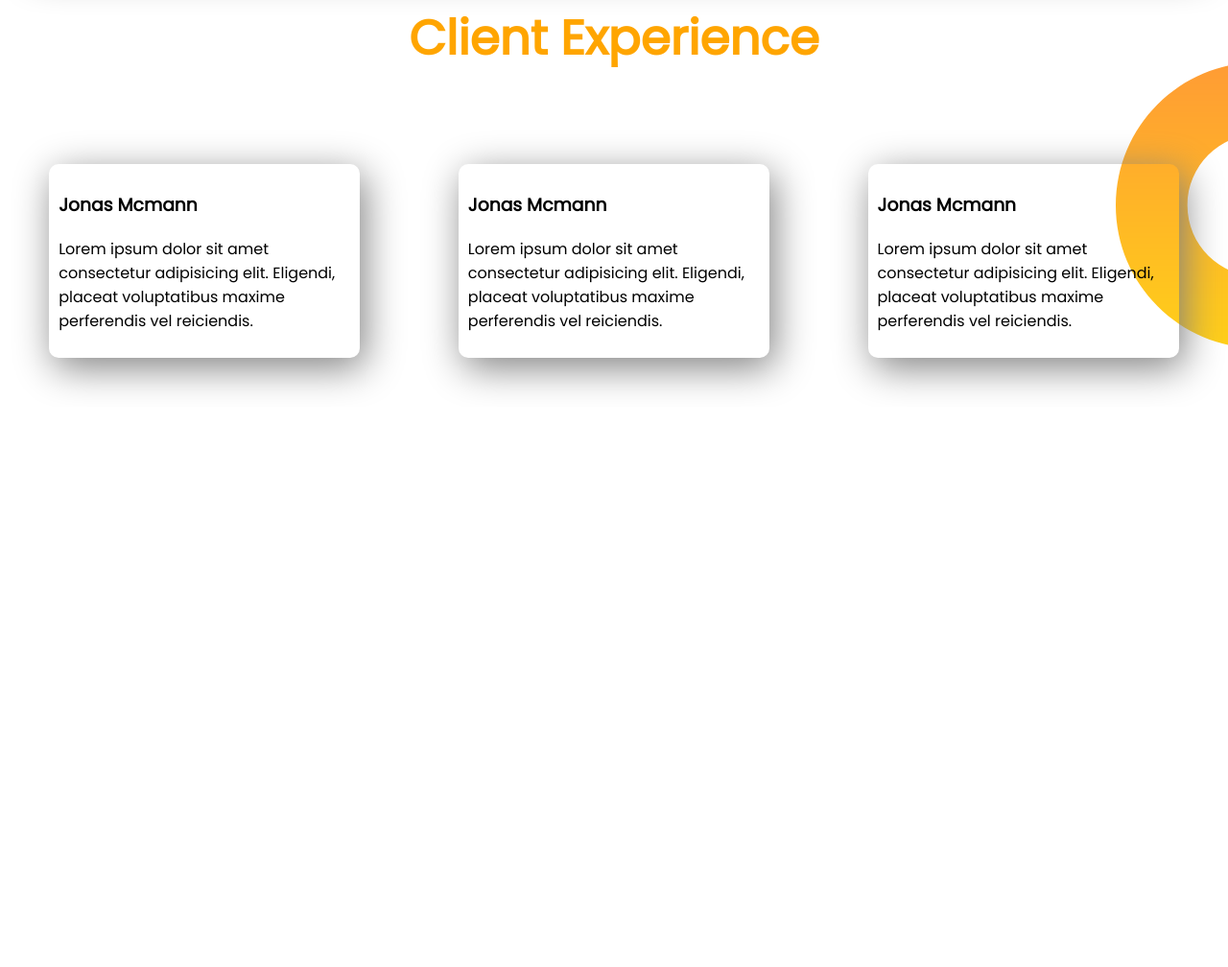
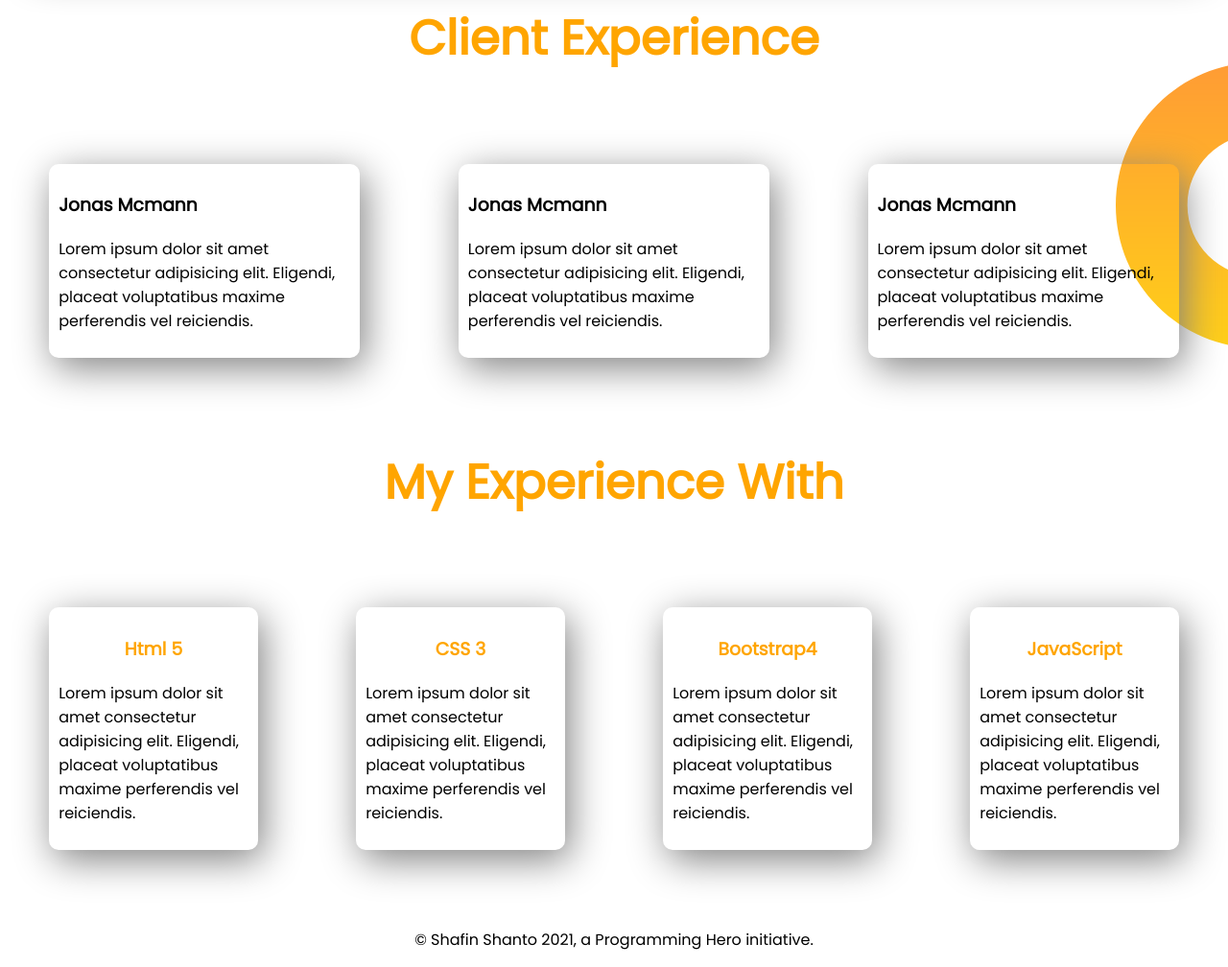
Before and after one commit to ShafinShanto9/module1-practice, a plain HTML site: page index.html in a window 1280 px wide. Shown: the part 1054-2062 px from the top of the page at 96% size. Before the commit the page ends 1478 px from the top, so only its background shows below. Drawn offline with Linux system fonts and the light colour scheme.

Commit message:
final site done

```diff
--- a/index.html
+++ b/index.html
@@ -48,22 +48,22 @@
 
     <section class="client-field">
       <h1 class="align">Client Experience</h1>
-      <div class="client">
-        <div class="client-card">
+      <div class="card-wrapper">
+        <div class="card">
           <h3>Jonas Mcmann</h3>
           <p>
             Lorem ipsum dolor sit amet consectetur adipisicing elit. Eligendi,
             placeat voluptatibus maxime perferendis vel reiciendis.
           </p>
         </div>
-        <div class="client-card">
+        <div class="card">
           <h3>Jonas Mcmann</h3>
           <p>
             Lorem ipsum dolor sit amet consectetur adipisicing elit. Eligendi,
             placeat voluptatibus maxime perferendis vel reiciendis.
           </p>
         </div>
-        <div class="client-card">
+        <div class="card">
           <h3>Jonas Mcmann</h3>
           <p>
             Lorem ipsum dolor sit amet consectetur adipisicing elit. Eligendi,
@@ -72,5 +72,39 @@
         </div>
       </div>
     </section>
+    <section class="experience">
+      <h1 class="align">My Experience With</h1>
+      <div class="card-wrapper">
+        <div class="card">
+          <h3 class="align">Html 5</h3>
+          <p>
+            Lorem ipsum dolor sit amet consectetur adipisicing elit. Eligendi,
+            placeat voluptatibus maxime perferendis vel reiciendis.
+          </p>
+        </div>
+        <div class="card">
+          <h3 class="align">CSS 3</h3>
+          <p>
+            Lorem ipsum dolor sit amet consectetur adipisicing elit. Eligendi,
+            placeat voluptatibus maxime perferendis vel reiciendis.
+          </p>
+        </div>
+        <div class="card">
+          <h3 class="align">Bootstrap4</h3>
+          <p>
+            Lorem ipsum dolor sit amet consectetur adipisicing elit. Eligendi,
+            placeat voluptatibus maxime perferendis vel reiciendis.
+          </p>
+        </div>
+        <div class="card">
+          <h3 class="align">JavaScript</h3>
+          <p>
+            Lorem ipsum dolor sit amet consectetur adipisicing elit. Eligendi,
+            placeat voluptatibus maxime perferendis vel reiciendis.
+          </p>
+        </div>
+      </div>
+    </section>
+    <footer><p>© Shafin Shanto 2021, a Programming Hero initiative.</p></footer>
   </body>
 </html>
--- a/style.css
+++ b/style.css
@@ -30,10 +30,10 @@ h1 {
   margin: 30px;
   border-radius: 5px;
 }
-.client {
+.card-wrapper {
   display: flex;
 }
-.client-card {
+.card {
   width: 33%;
   margin: 4%;
   box-shadow: 5px 10px 40px gray;
@@ -45,3 +45,7 @@ h1 {
   background-repeat: no-repeat;
   background-position: right;
 }
+footer p {
+  margin-top: 30px;
+  text-align: center;
+}
```
